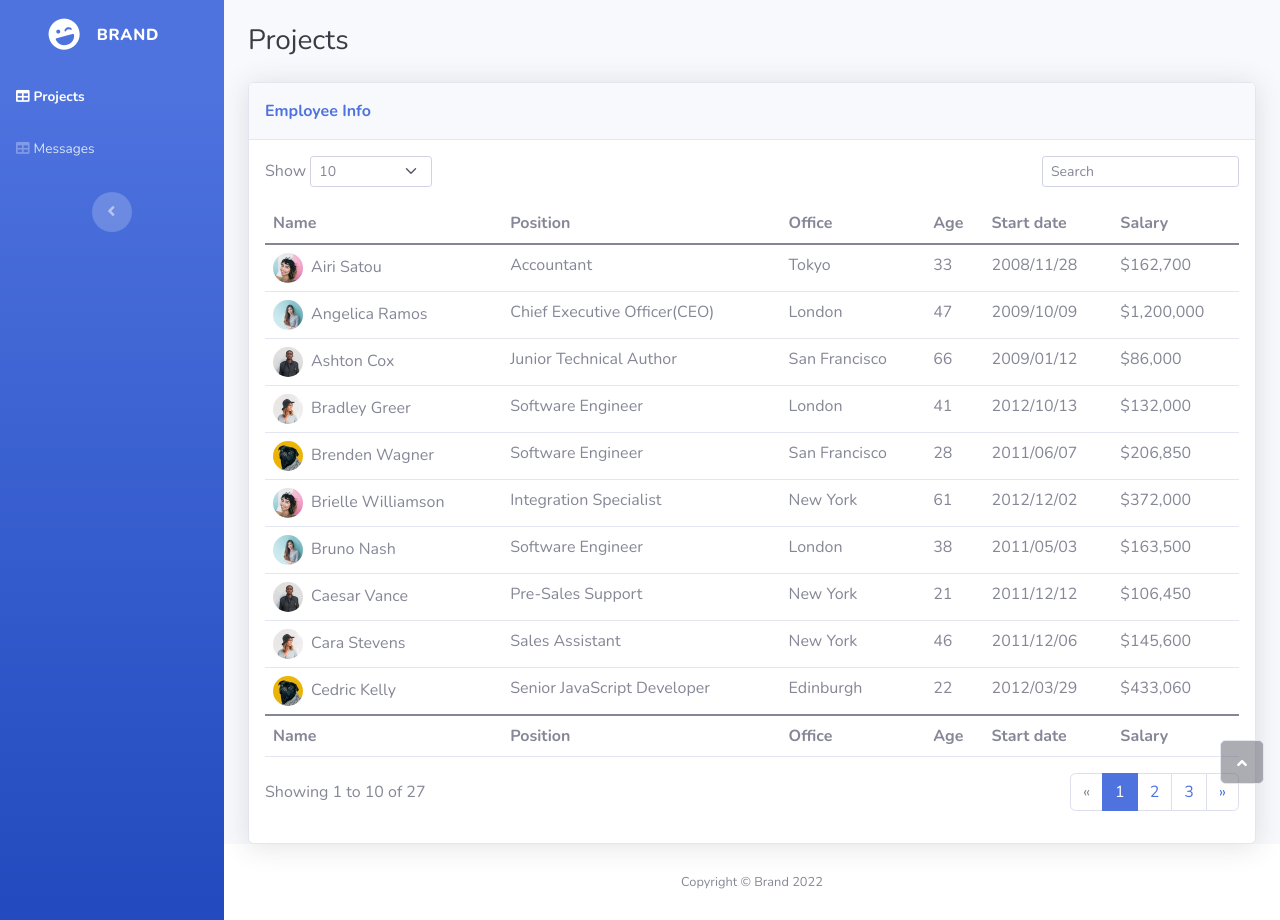
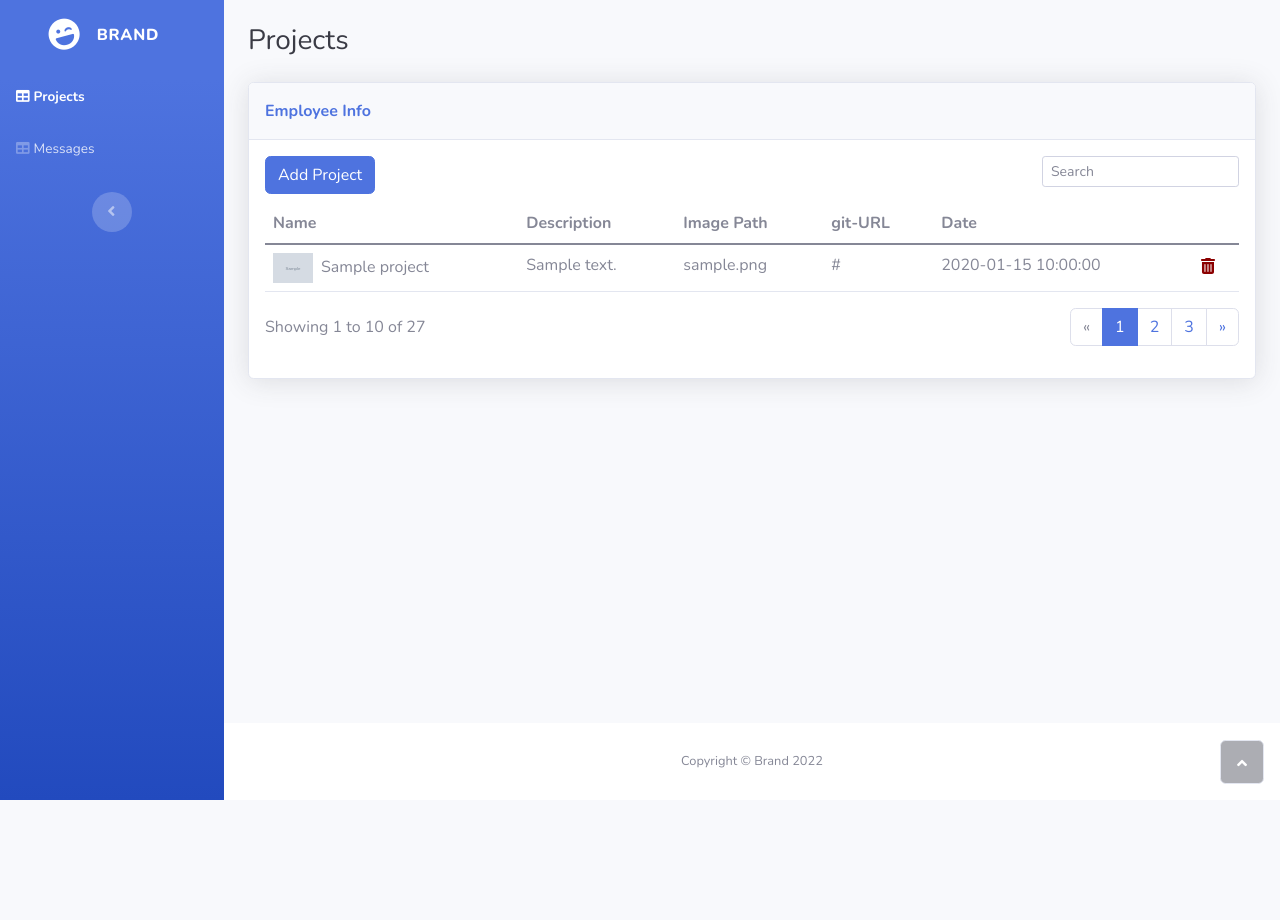
Before and after one commit to henribe01/Portfolio, a Flask app: page /admin/projects in a window 1280 px wide. After the commit the page ends 800 px from the top, so only its background shows below. Run offline with Flask 2, Linux system fonts and the light colour scheme; a user stored in the database is signed in; tables that the repository leaves empty hold one stand-in row (values such as "Sample post"); grey boxes marked "Sample" are stand-in pictures; some libraries are stand-ins or nearby versions.

Commit message:
Created new page to create projects

```diff
--- a/config.py
+++ b/config.py
@@ -8,3 +8,4 @@ class Config(object):
         os.path.dirname(__file__), 'portfolio.db')
     SQLALCHEMY_TRACK_MODIFICATIONS = False
     CAROUSEL_AMOUNT = 3
+    PROJECTS_PER_PAGE = 12
--- a/portfolio/admin/routes.py
+++ b/portfolio/admin/routes.py
@@ -2,8 +2,8 @@ from flask import render_template, url_for, redirect, request
 from flask_login import current_user, login_user, login_required
 
 from portfolio.admin import bp
-from portfolio.admin.forms import LoginForm
-from portfolio.models import Admin
+from portfolio.admin.forms import LoginForm, ProjectForm
+from portfolio.models import Admin, Project
 
 
 @bp.route('/')
@@ -12,10 +12,21 @@ def index():
     return render_template('index_admin.html')
 
 
-@bp.route('/projects')
+@bp.route('/projects', methods=['GET', 'POST'])
 @login_required
 def projects():
-    return render_template('projects-table.html')
+    page = request.args.get('page', 1, type=int)
+    projects = Project.query.order_by(Project.date.desc()).paginate(page, 10, False) #TODO: Replace 10 with settings from page
+    #TODO: Add pagination in html
+    if request.method == 'POST':
+        return redirect(url_for('admin.create_project'))
+    return render_template('projects-table.html', projects=projects.items)
+
+@bp.route('/create_project', methods=['GET', 'POST'])
+@login_required
+def create_project():
+    project_form = ProjectForm()
+    return render_template('create_project.html', form=project_form)
 
 
 @bp.route('/messages')
--- a/portfolio/main/routes.py
+++ b/portfolio/main/routes.py
@@ -15,7 +15,7 @@ def index():
 
 @bp.route('/projects')
 def projects():
-    projects = Project.query.all()
+    projects = Project.query.order_by(Project.date.desc()).all()
     return render_template('projects-grid-cards.html', projects=projects)
 
 
--- a/portfolio/templates/projects-grid-cards.html
+++ b/portfolio/templates/projects-grid-cards.html
@@ -9,7 +9,8 @@
                 <div class="row">
                     {% for project in projects %}
                         <div class="col-md-6 col-lg-4">
-                            <div class="card border-0"><a href="{{ url_for('portfolio.project', project_name=project.name) }}"><img
+                            <div class="card border-0"><a
+                                    href="{{ url_for('main.project', project_name=project.name) }}"><img
                                     class="card-img-top scale-on-hover"
                                     src="../static/img/projects/{{ project.image }}"
                                     alt="Card Image"></a>
--- a/portfolio/templates/projects-table.html
+++ b/portfolio/templates/projects-table.html
@@ -9,15 +9,10 @@
                 </div>
                 <div class="card-body">
                     <div class="row">
-                        <div class="col-md-6 text-nowrap">
-                            <div id="dataTable_length" class="dataTables_length" aria-controls="dataTable"><label
-                                    class="form-label">Show&nbsp;<select
-                                    class="d-inline-block form-select form-select-sm">
-                                <option value="10" selected="">10</option>
-                                <option value="25">25</option>
-                                <option value="50">50</option>
-                                <option value="100">100</option>
-                            </select>&nbsp;</label></div>
+                        <div class="col">
+                            <form method="post">
+                                <input type="submit" class="btn btn-primary" value="Add Project">
+                            </form>
                         </div>
                         <div class="col-md-6">
                             <div class="text-md-end dataTables_filter" id="dataTable_filter"><label
@@ -32,124 +27,34 @@
                             <thead>
                             <tr>
                                 <th>Name</th>
-                                <th>Position</th>
-                                <th>Office</th>
-                                <th>Age</th>
-                                <th>Start date</th>
-                                <th>Salary</th>
+                                <th>Description</th>
+                                <th>Image Path</th>
+                                <th>git-URL</th>
+                                <th>Date</th>
+                                <th></th>
                             </tr>
                             </thead>
                             <tbody>
                             <tr>
-                                <td><img class="rounded-circle me-2" width="30" height="30"
-                                         src="assets/img/avatars/avatar1.jpeg">Airi Satou
-                                </td>
-                                <td>Accountant</td>
-                                <td>Tokyo</td>
-                                <td>33</td>
-                                <td>2008/11/28</td>
-                                <td>$162,700</td>
+                                {% for project in projects %}
+                                    <td><img class="avatar me-2" height="30"
+                                             src="../static/img/projects/{{ project.image }}">{{ project.name }}
+                                    </td>
+                                    <td>{{ project.description }}</td>
+                                    <td>{{ project.image }}</td>
+                                    <td>{{ project.git_url }}</td>
+                                    <td>{{ project.date }}</td>
+                                    <td><a href="#" style="color: darkred;">
+                                        <svg xmlns="http://www.w3.org/2000/svg" viewBox="-32 0 512 512" width="1em"
+                                             height="1em" fill="currentColor">
+                                            <!--! Font Awesome Free 6.1.1 by @fontawesome - https://fontawesome.com License - https://fontawesome.com/license/free (Icons: CC BY 4.0, Fonts: SIL OFL 1.1, Code: MIT License) Copyright 2022 Fonticons, Inc. -->
+                                            <path d="M135.2 17.69C140.6 6.848 151.7 0 163.8 0H284.2C296.3 0 307.4 6.848 312.8 17.69L320 32H416C433.7 32 448 46.33 448 64C448 81.67 433.7 96 416 96H32C14.33 96 0 81.67 0 64C0 46.33 14.33 32 32 32H128L135.2 17.69zM31.1 128H416V448C416 483.3 387.3 512 352 512H95.1C60.65 512 31.1 483.3 31.1 448V128zM111.1 208V432C111.1 440.8 119.2 448 127.1 448C136.8 448 143.1 440.8 143.1 432V208C143.1 199.2 136.8 192 127.1 192C119.2 192 111.1 199.2 111.1 208zM207.1 208V432C207.1 440.8 215.2 448 223.1 448C232.8 448 240 440.8 240 432V208C240 199.2 232.8 192 223.1 192C215.2 192 207.1 199.2 207.1 208zM304 208V432C304 440.8 311.2 448 320 448C328.8 448 336 440.8 336 432V208C336 199.2 328.8 192 320 192C311.2 192 304 199.2 304 208z"></path>
+                                        </svg>
+                                    </a></td>
+                                {% endfor %}
                             </tr>
-                            <tr>
-                                <td><img class="rounded-circle me-2" width="30" height="30"
-                                         src="assets/img/avatars/avatar2.jpeg">Angelica Ramos
-                                </td>
-                                <td>Chief Executive Officer(CEO)</td>
-                                <td>London</td>
-                                <td>47</td>
-                                <td>2009/10/09<br></td>
-                                <td>$1,200,000</td>
-                            </tr>
-                            <tr>
-                                <td><img class="rounded-circle me-2" width="30" height="30"
-                                         src="assets/img/avatars/avatar3.jpeg">Ashton Cox
-                                </td>
-                                <td>Junior Technical Author</td>
-                                <td>San Francisco</td>
-                                <td>66</td>
-                                <td>2009/01/12<br></td>
-                                <td>$86,000</td>
-                            </tr>
-                            <tr>
-                                <td><img class="rounded-circle me-2" width="30" height="30"
-                                         src="assets/img/avatars/avatar4.jpeg">Bradley Greer
-                                </td>
-                                <td>Software Engineer</td>
-                                <td>London</td>
-                                <td>41</td>
-                                <td>2012/10/13<br></td>
-                                <td>$132,000</td>
-                            </tr>
-                            <tr>
-                                <td><img class="rounded-circle me-2" width="30" height="30"
-                                         src="assets/img/avatars/avatar5.jpeg">Brenden Wagner
-                                </td>
-                                <td>Software Engineer</td>
-                                <td>San Francisco</td>
-                                <td>28</td>
-                                <td>2011/06/07<br></td>
-                                <td>$206,850</td>
-                            </tr>
-                            <tr>
-                                <td><img class="rounded-circle me-2" width="30" height="30"
-                                         src="assets/img/avatars/avatar1.jpeg">Brielle Williamson
-                                </td>
-                                <td>Integration Specialist</td>
-                                <td>New York</td>
-                                <td>61</td>
-                                <td>2012/12/02<br></td>
-                                <td>$372,000</td>
-                            </tr>
-                            <tr>
-                                <td><img class="rounded-circle me-2" width="30" height="30"
-                                         src="assets/img/avatars/avatar2.jpeg">Bruno Nash<br></td>
-                                <td>Software Engineer</td>
-                                <td>London</td>
-                                <td>38</td>
-                                <td>2011/05/03<br></td>
-                                <td>$163,500</td>
-                            </tr>
-                            <tr>
-                                <td><img class="rounded-circle me-2" width="30" height="30"
-                                         src="assets/img/avatars/avatar3.jpeg">Caesar Vance
-                                </td>
-                                <td>Pre-Sales Support</td>
-                                <td>New York</td>
-                                <td>21</td>
-                                <td>2011/12/12<br></td>
-                                <td>$106,450</td>
-                            </tr>
-                            <tr>
-                                <td><img class="rounded-circle me-2" width="30" height="30"
-                                         src="assets/img/avatars/avatar4.jpeg">Cara Stevens
-                                </td>
-                                <td>Sales Assistant</td>
-                                <td>New York</td>
-                                <td>46</td>
-                                <td>2011/12/06<br></td>
-                                <td>$145,600</td>
-                            </tr>
-                            <tr>
-                                <td><img class="rounded-circle me-2" width="30" height="30"
-                                         src="assets/img/avatars/avatar5.jpeg">Cedric Kelly
-                                </td>
-                                <td>Senior JavaScript Developer</td>
-                                <td>Edinburgh</td>
-                                <td>22</td>
-                                <td>2012/03/29<br></td>
-                                <td>$433,060</td>
-                            </tr>
+
                             </tbody>
-                            <tfoot>
-                            <tr>
-                                <td><strong>Name</strong></td>
-                                <td><strong>Position</strong></td>
-                                <td><strong>Office</strong></td>
-                                <td><strong>Age</strong></td>
-                                <td><strong>Start date</strong></td>
-                                <td><strong>Salary</strong></td>
-                            </tr>
-                            </tfoot>
                         </table>
                     </div>
                     <div class="row">
```
Also changed, not shown: portfolio/admin/forms.py (+7 -0 lines), portfolio/templates/create_project.html (added, +61 -0 lines).
